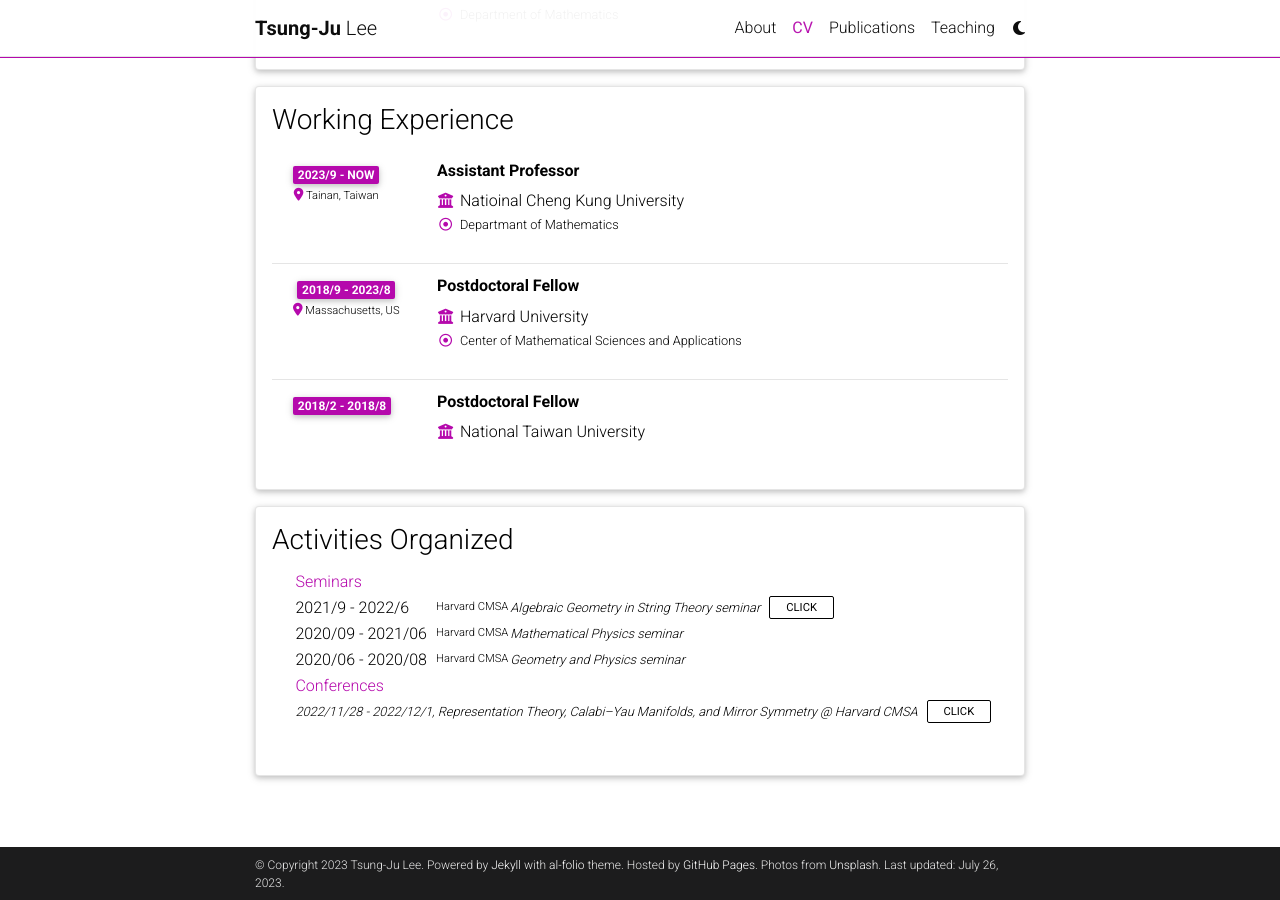
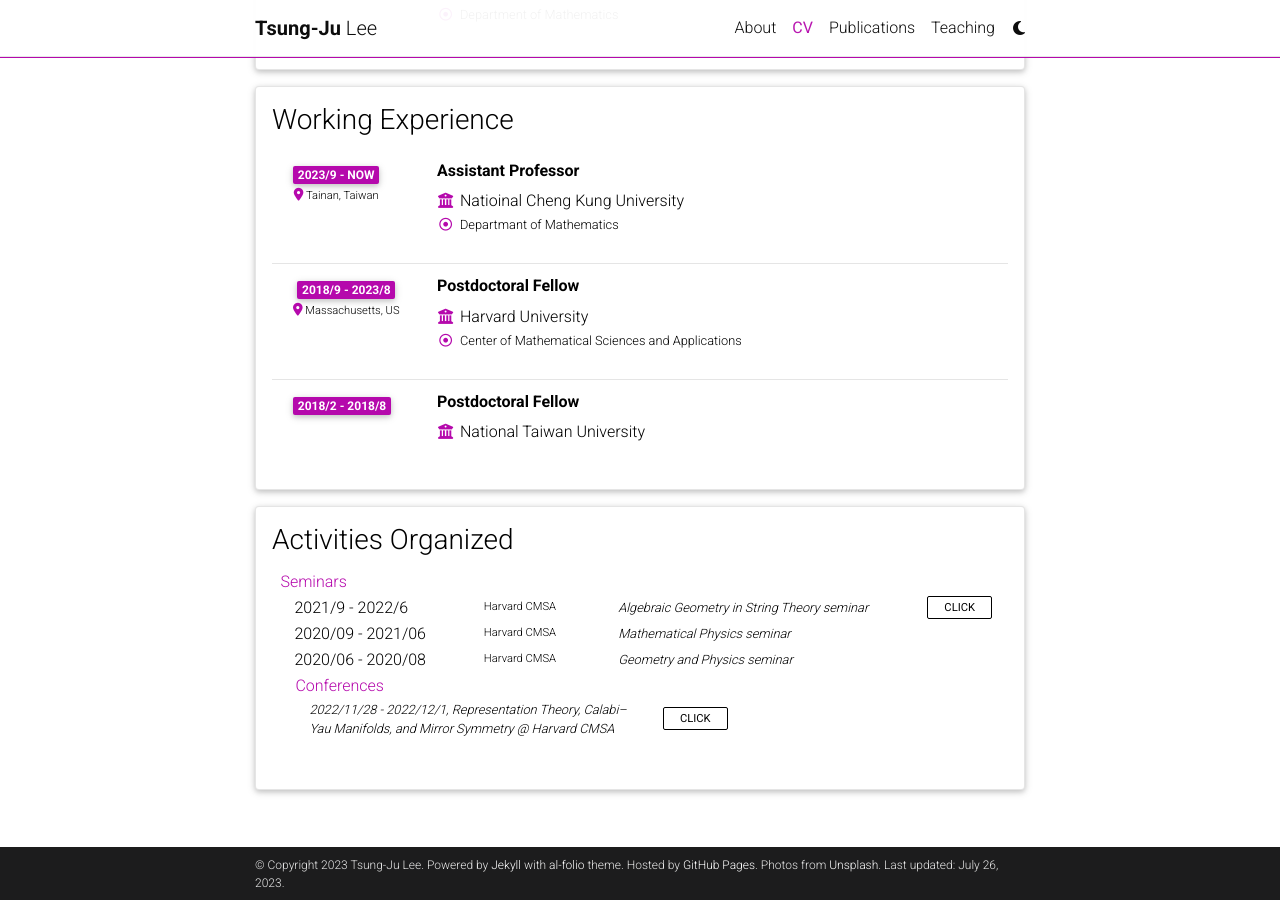
Before and after one commit to yusd24/yusd24.github.io-, a Jekyll site: the page built from _pages/cv.md, in a window 1280 px wide and 900 px high, scrolled down 873 px. Built offline with Jekyll 4.4.1, drawn with Linux system fonts in a browser that asks for light colours; comment, search, counter and statistics services are not loaded; a style sheet for code colours, icons or effects is not loaded.

Commit message:
Update list.html

```diff
--- a/_includes/cv/list.html
+++ b/_includes/cv/list.html
@@ -1,4 +1,4 @@
-<div class="list-group col-md">
+<div class="list-group col-md-12">
   {% for content in entry.contents %}
     <table class="table-cv list-group-table">
       <tbody>
@@ -19,12 +19,12 @@
         <tr>
           <td></td>
           {% if item.time %}
-          <td class="list-group-time">{{ item.time }}</td>
+          <td class="list-group-time col-md-3">{{ item.time }}</td>
           {% endif %}
           {% if item.school %}
-          <td class="list-group-school">{{ item.school }}</td>
+          <td class="list-group-school col-md-3">{{ item.school }}</td>
           {% endif %}
-          <td class="list-group-name"><i>{{ item.name }}</i></td>
+          <td class="list-group-name col-md-6"><i>{{ item.name }}</i></td>
           {% if item.level %}
           <td class="list-group-level">{{ item.level }}</td>
           {% endif %}
```
